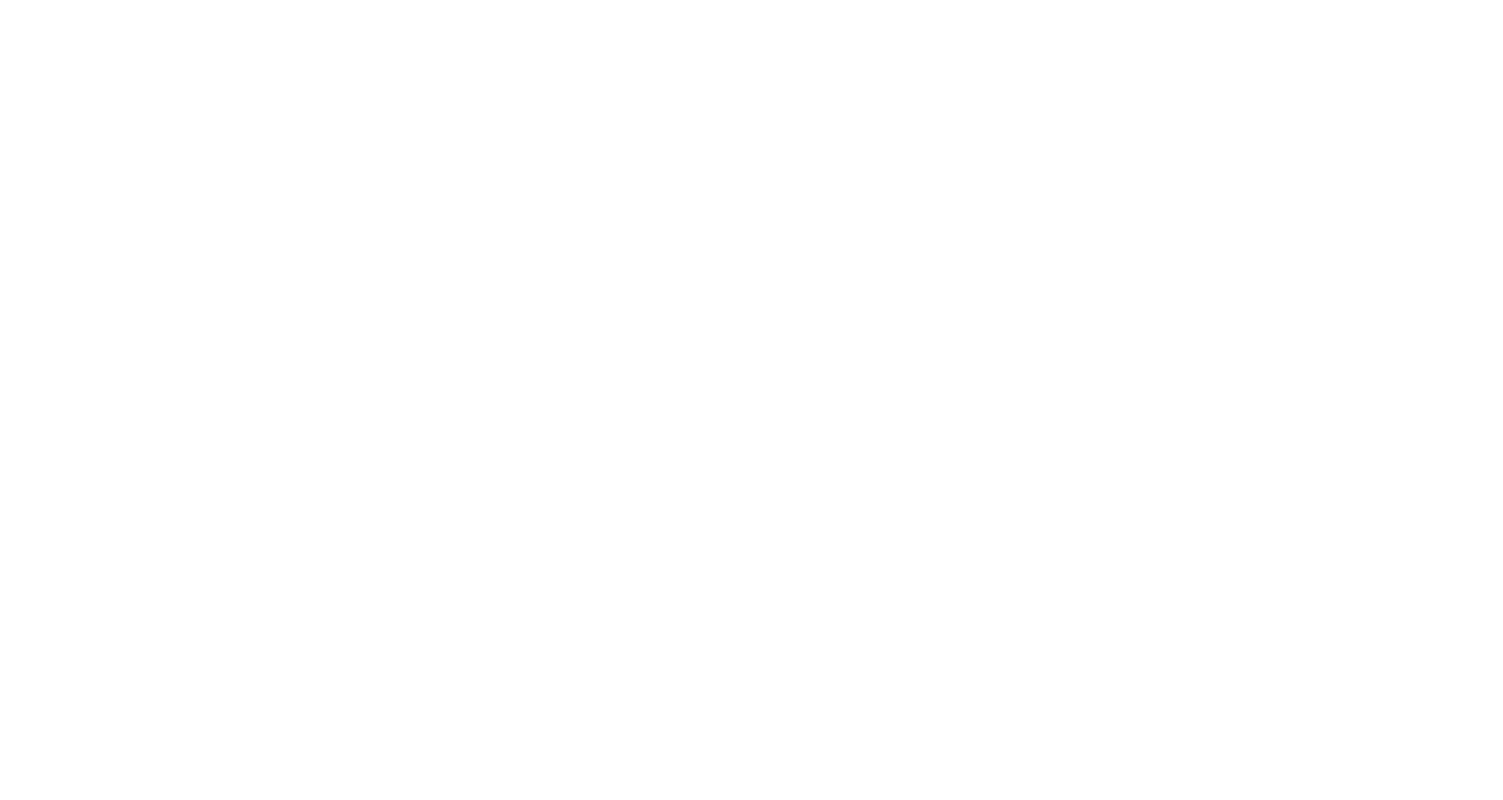
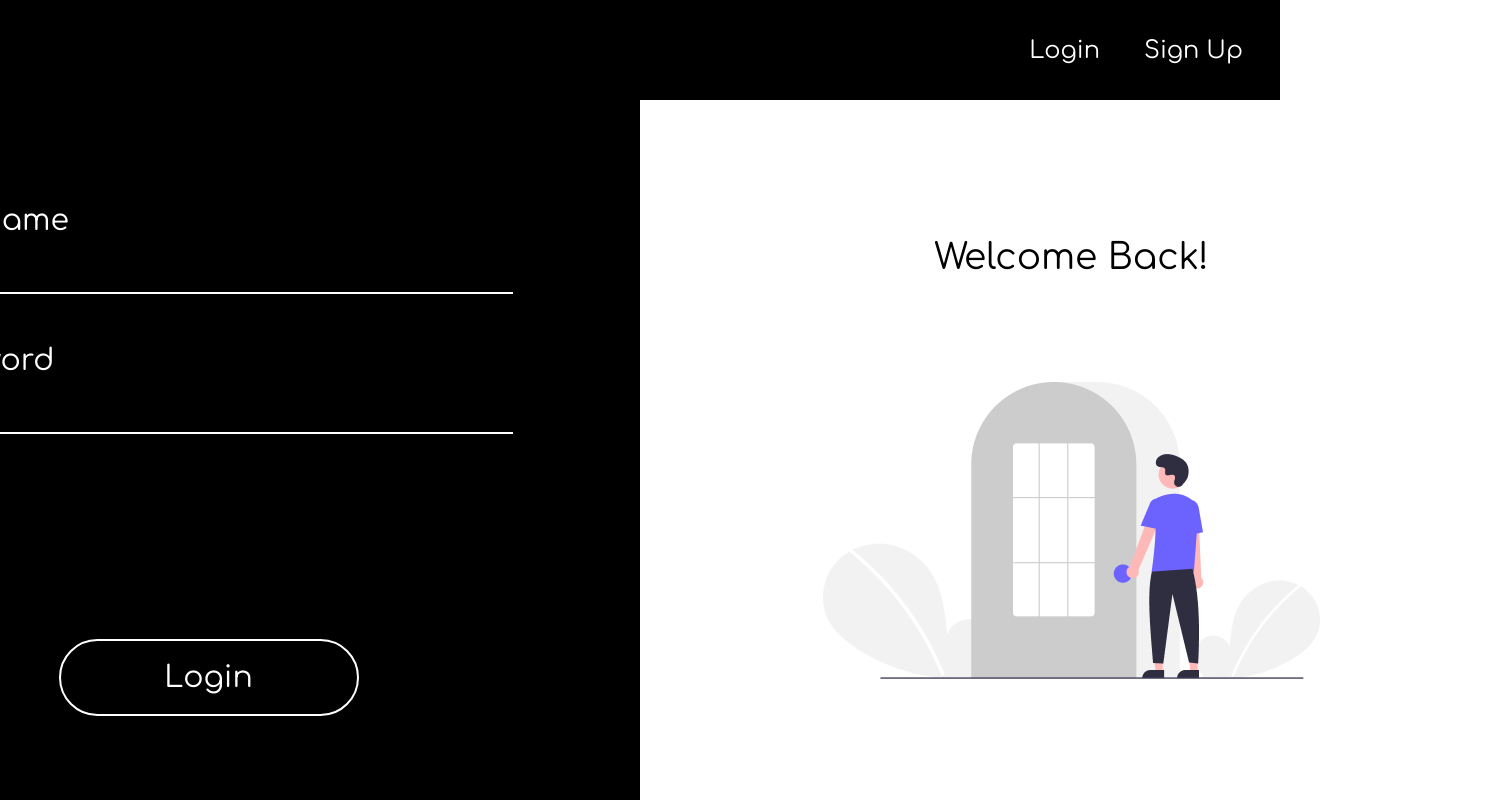
Before and after one commit to UTSCC09/project-team-kat, a React (Create React App) app in the folder frontend/: page /login in a window 1280 px wide. Before the commit this address had no page. Shown: the top 800 px of the page, 1503 px wide, since content can reach past the window. Built offline with nearby package versions, Linux system fonts and the light colour scheme.

Commit message:
added auth pages

```diff
--- a/frontend/src/App.js
+++ b/frontend/src/App.js
@@ -1,12 +1,16 @@
 import React from 'react';
 import { Route, Routes } from 'react-router-dom'
 import Landing from './pages/Landing';
+import Login from './pages/Login';
+import Register from './pages/Register';
 
 function App() {
   return (
     <div className="App">
       <Routes>
         <Route path="/" element={<Landing />}/>
+        <Route path="/login" element={<Login />} />
+        <Route path="/register" element={<Register />} />
       </Routes>
     </div>
   );
--- a/frontend/src/components/Navbar.jsx
+++ b/frontend/src/components/Navbar.jsx
@@ -9,8 +9,8 @@ function Navbar() {
 
         </div>
         <div className='links'>
-            <Link className='link' to="/login">Register</Link>
-            <Link className='link' to="/signup">Sign Up</Link>
+            <Link className='link' to="/login">Login</Link>
+            <Link className='link' to="/register">Sign Up</Link>
         </div>
     </div>
   )
--- a/frontend/src/pages/Landing.jsx
+++ b/frontend/src/pages/Landing.jsx
@@ -20,7 +20,7 @@ function Landing() {
                     <img className='image' src={LandingPicture} />
                 </div>
                 <div className='button'>
-                    <Link className='join-btn' to="signup">Join Paymates today!</Link>
+                    <Link className='join-btn' to="/signup">Join Paymates today!</Link>
                 </div>
             </div>
         </div>
--- /dev/null
+++ b/frontend/src/pages/Login.jsx
@@ -0,0 +1,35 @@
+import React from 'react'
+import Navbar from '../components/Navbar'
+import LoginPic from '../images/login.png'
+import '../styles/Login.css'
+
+function Login() {
+  return (
+    <div>
+        <Navbar />
+        <div className='login-wrapper'>
+        <div className='login-container'>
+            <div className='login-info'>
+                <div className='login-cred'>
+                    <div className='label'>Username</div>
+                    <input className='input'></input>
+                    <div className='label'>Password</div>
+                    <input className='input'></input>
+                </div>
+                <div className='btn-container'>
+                    <button className='login-btn'>Login</button>
+                </div>
+            </div>
+            <div className='login-picture'>
+                <div className='login-welcome'>Welcome Back!</div>
+                <div className='login-image-container'>
+                    <img className='login-image' src={LoginPic} />
+                </div>
+            </div>
+        </div>
+    </div>
+    </div>
+  )
+}
+
+export default Login
--- /dev/null
+++ b/frontend/src/pages/Register.jsx
@@ -0,0 +1,38 @@
+import React from 'react'
+import Navbar from '../components/Navbar'
+import RegisterPic from '../images/register.png'
+import '../styles/Login.css'
+
+function Register() {
+    return (
+        <div>
+            <Navbar />
+            <div className='login-wrapper'>
+                <div className='login-container'>
+                    <div className='login-picture'>
+                        <div className='login-welcome'>Nice to meet you!</div>
+                        <div className='login-image-container'>
+                            <img className='login-image' src={RegisterPic} />
+                        </div>
+                    </div>
+                    <div className='login-info'>
+                        <div className='login-cred'>
+                            <div className='label'>Name</div>
+                            <input className='input'></input>
+                            <div className='label'>Email</div>
+                            <input className='input'></input>
+                            <div className='label'>Password</div>
+                            <input className='input'></input>
+                        </div>
+                        <div className='btn-register-container'>
+                            <button className='login-btn'>Login</button>
+                        </div>
+                    </div>
+
+                </div>
+            </div>
+        </div>
+    )
+}
+
+export default Register
--- /dev/null
+++ b/frontend/src/styles/Login.css
@@ -0,0 +1,99 @@
+.login-wrapper{
+    min-height: calc(100vh - 100px);
+    background-color: #2F2F2F;
+    display: flex;
+    justify-content: center;
+    align-items: center;
+    height: 100%;
+}
+
+.login-container{
+    display: flex;
+    justify-content: center;
+    align-items: center;
+}
+
+.login-info{
+    min-width: 100%;
+    max-width: 620px;
+    height: 720px;
+    background-color: black;
+    display: flex;
+    flex-direction: column;
+    justify-content: center;
+}
+
+.login-picture{
+    min-width: 100%;
+    max-width: 620px;
+    height: 720px;
+    background-color: white;
+    display: flex;
+    flex-direction: column;
+    justify-content: center;
+    align-items: center;
+}
+
+.login-welcome{
+    font-family: "Comfortaa", cursive;
+    font-size: 36px;
+    margin-bottom: 105px;
+}
+
+.login-cred{
+    margin-left: 15px;
+    max-width: 600px;
+    width: 100%;
+    margin-left: auto;
+    margin-right: auto;
+}
+
+.label{
+    font-family: "Comfortaa", cursive;
+    color: white;
+    font-size: 30px;
+    margin-bottom: 20px;
+}
+
+.input{
+    max-width: 700px;
+    width: 100%;
+    border: none;
+    border-bottom: 2px solid white;
+    outline: none;
+    background-color: black;
+    font-family: "Comfortaa", cursive;
+    color: white;
+    font-size: 30px;
+    margin-bottom: 50px;
+}
+
+.login-btn{
+    max-width: 300px;
+    width: 100%;
+    background-color: black;
+    font-family: "Comfortaa", cursive;
+    color: white;
+    margin: auto;
+    font-size: 30px;
+    padding: 20px;
+    border: 2px solid white;
+    border-radius: 40px;
+}
+
+.login-btn{
+    transition: 0.2s;
+    cursor: pointer;
+}
+
+.btn-container{
+    margin-top: 155px;
+    display: flex;
+    justify-content: center;
+}
+
+.btn-register-container{
+    margin-top: 105px;
+    display: flex;
+    justify-content: center;
+}
```
Also changed, not shown: frontend/src/images/login.png (added), frontend/src/images/register.png (added).
